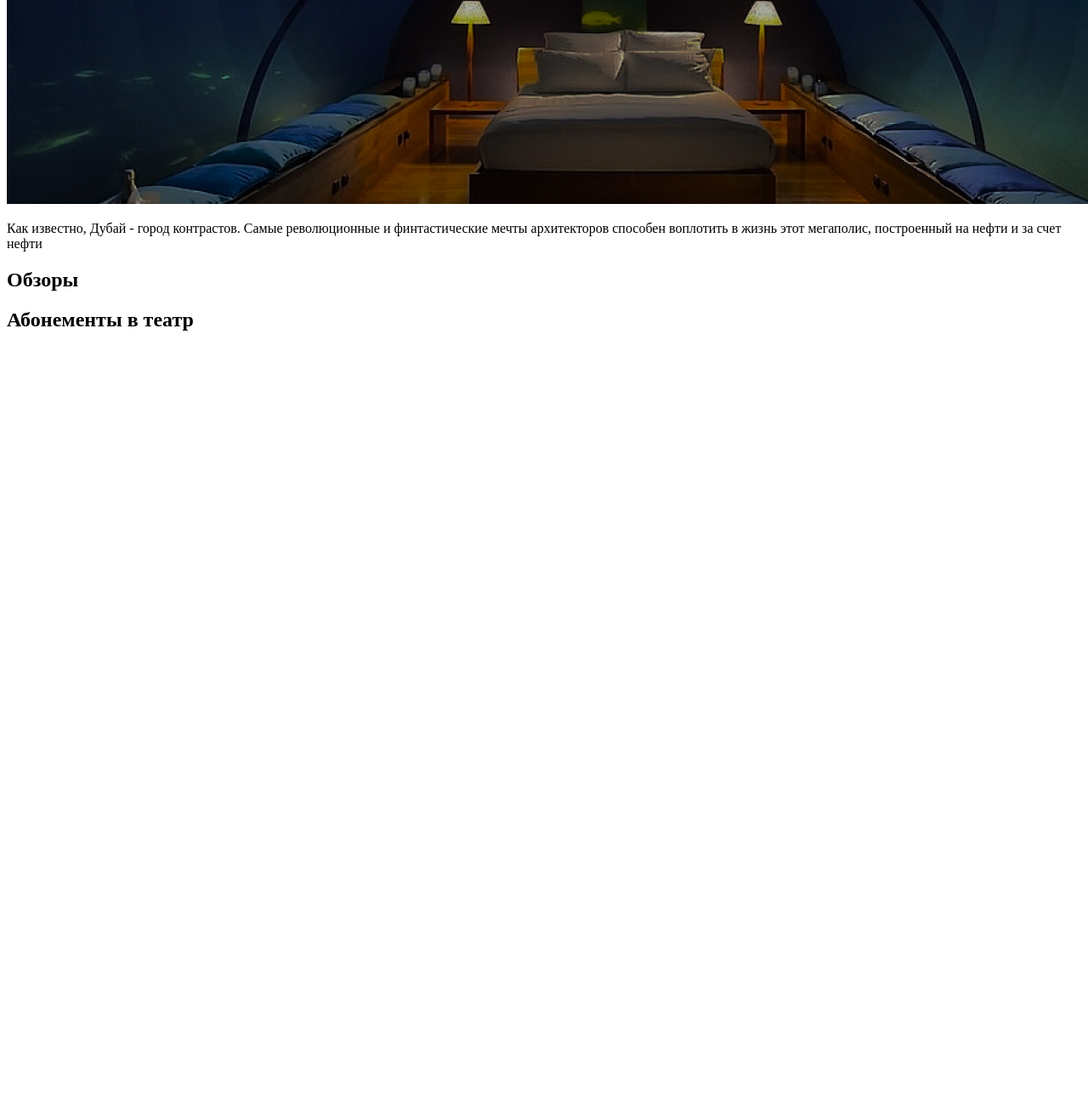
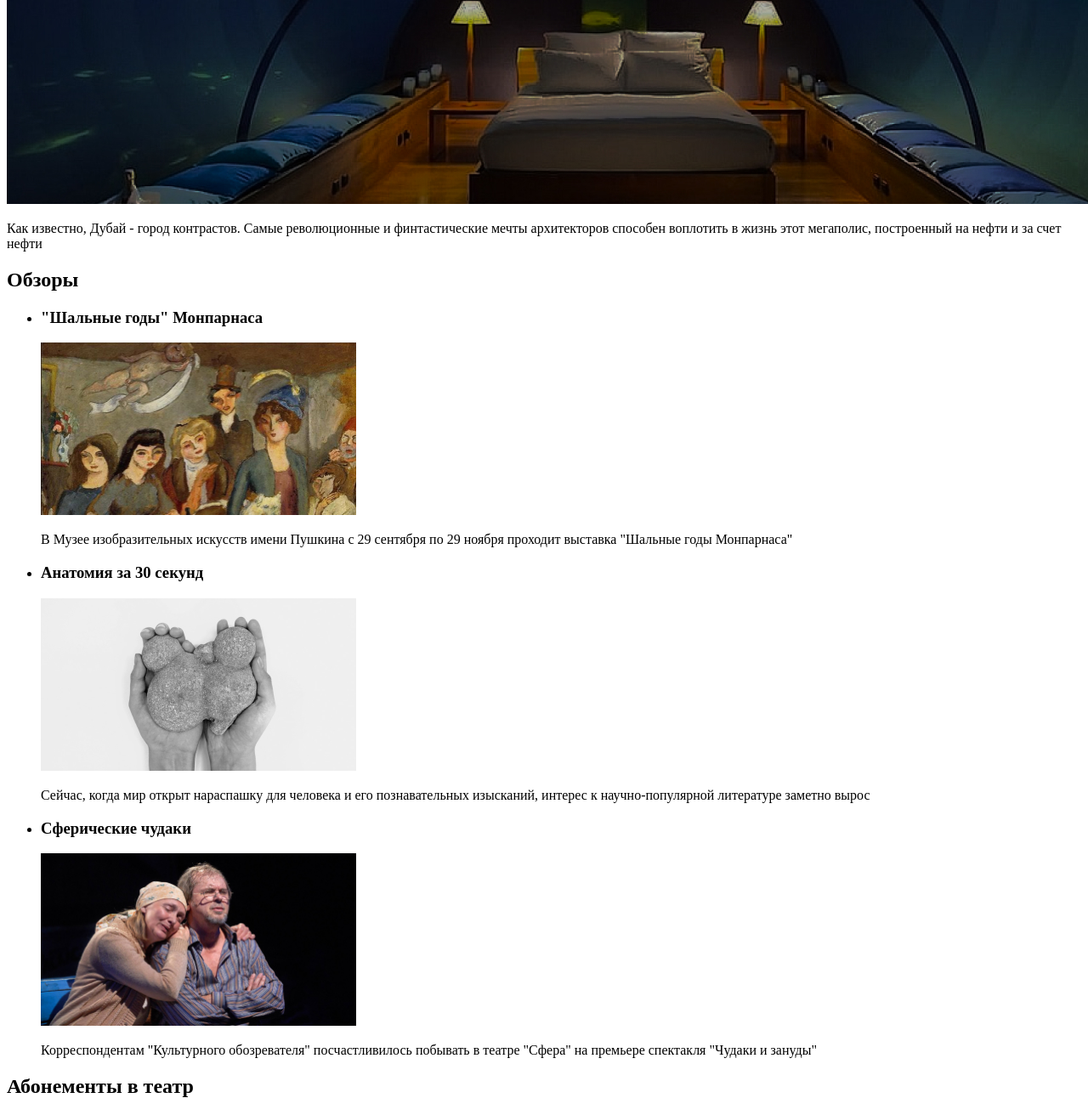
Before and after one commit to lallamilagro/Underwater_hotel, a plain HTML site: page index.html in a window 1280 px wide. Shown: the part 513-1825 px from the top of the page at 85% size. Before the commit the page ends 923 px from the top, so only its background shows below. Drawn offline with Linux system fonts and the light colour scheme.

Commit message:
Layout reviews section

```diff
--- a/index.html
+++ b/index.html
@@ -54,7 +54,29 @@
         </section>
         <section class="reviews">
             <h2>Обзоры</h2>
-
+            <ul class="reviews-list">
+                <li class="review-item">
+                    <article>
+                        <h3>"Шальные годы" Монпарнаса</h3>
+                        <img src="img/monparnasse.jpg" width="371" height="203" alt="Сцена из спектакля &quot; Шальные годы &quot; Монпарнаса">
+                        <p>В Музее изобразительных искусств имени Пушкина с 29 сентября по 29 ноября проходит выставка "Шальные годы Монпарнаса"</p>
+                    </article>
+                </li>
+                <li class="review-item">
+                    <article>
+                        <h3>Анатомия за 30 секунд</h3>
+                        <img src="img/clay-in-the-hands.jpg" width="371" height="203" alt="Кусок глины в руках">
+                        <p>Сейчас, когда мир открыт нараспашку для человека и его познавательных изысканий, интерес к научно-популярной литературе заметно вырос</p>
+                    </article>
+                </li>
+                <li class="review-item">
+                    <article>
+                        <h3>Сферические чудаки</h3>
+                        <img src="img/spherical-eccentrics.jpg" width="371" height="203" alt="Сцена из спектакля &quot;Чудаки и зануды&quot;">
+                        <p>Корреспондентам "Культурного обозревателя" посчастливилось побывать в театре "Сфера" на премьере спектакля "Чудаки и зануды"</p>
+                    </article>
+                </li>
+            </ul>
         </section>
         <section class="promo">
             <h2>Абонементы в театр</h2>
```
